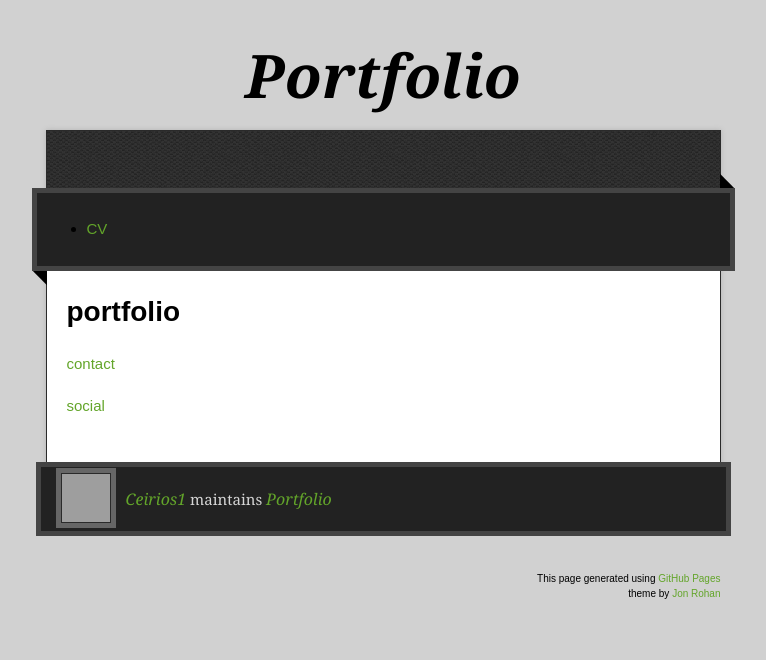
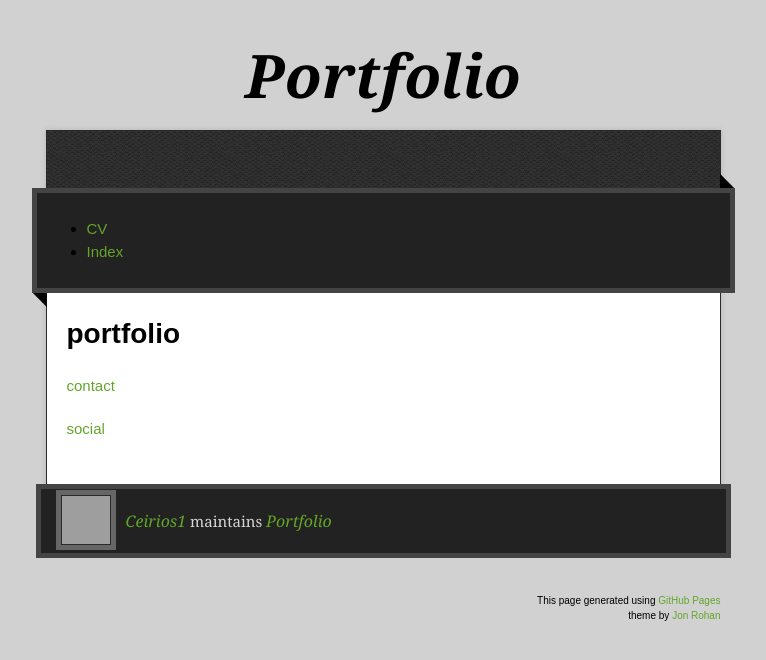
Before and after one commit to Ceirios1/Portfolio, a Jekyll site: the page built from index.md, in a window 1280 px wide. Shown: the top 660 px of the page, without its empty margins (257-1023 px from the left). Built offline with Jekyll 4.4.1, drawn with Linux system fonts in a browser that asks for light colours; our own code applies the rules of GitHub Pages for plain Markdown files; the repository's description, which GitHub fills in, is left out; grey boxes are pictures that could not be loaded.

Commit message:
Update nav.html

```diff
--- a/_includes/nav.html
+++ b/_includes/nav.html
@@ -1,5 +1,8 @@
 <ul class="code">
   <li>
     <a href="cv.html">CV</a>
-   </li>
+  </li>
+  <li>
+      <a href="index.html">Index</a>
+  </li>
 </ul>
```
